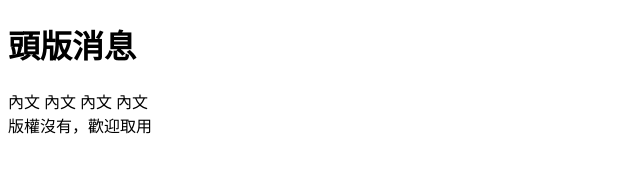
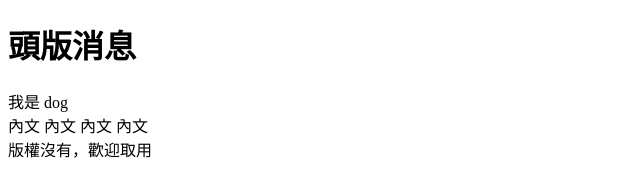
Before and after one commit to GoodNightGG/practice-git, a plain HTML site: page index.html in a window 1280 px wide. Shown: the whole page, without its empty margins (0-640 px from the left). Drawn offline with Linux system fonts and the light colour scheme.

Commit message:
modify index.html dog

```diff
--- a/index.html
+++ b/index.html
@@ -7,7 +7,7 @@
   <body>
     <div class="container">
       <h1 id="heading">頭版消息</h1>
-      <div>
+      <div>我是 dog</div>
         內文
         內文
         內文
```
